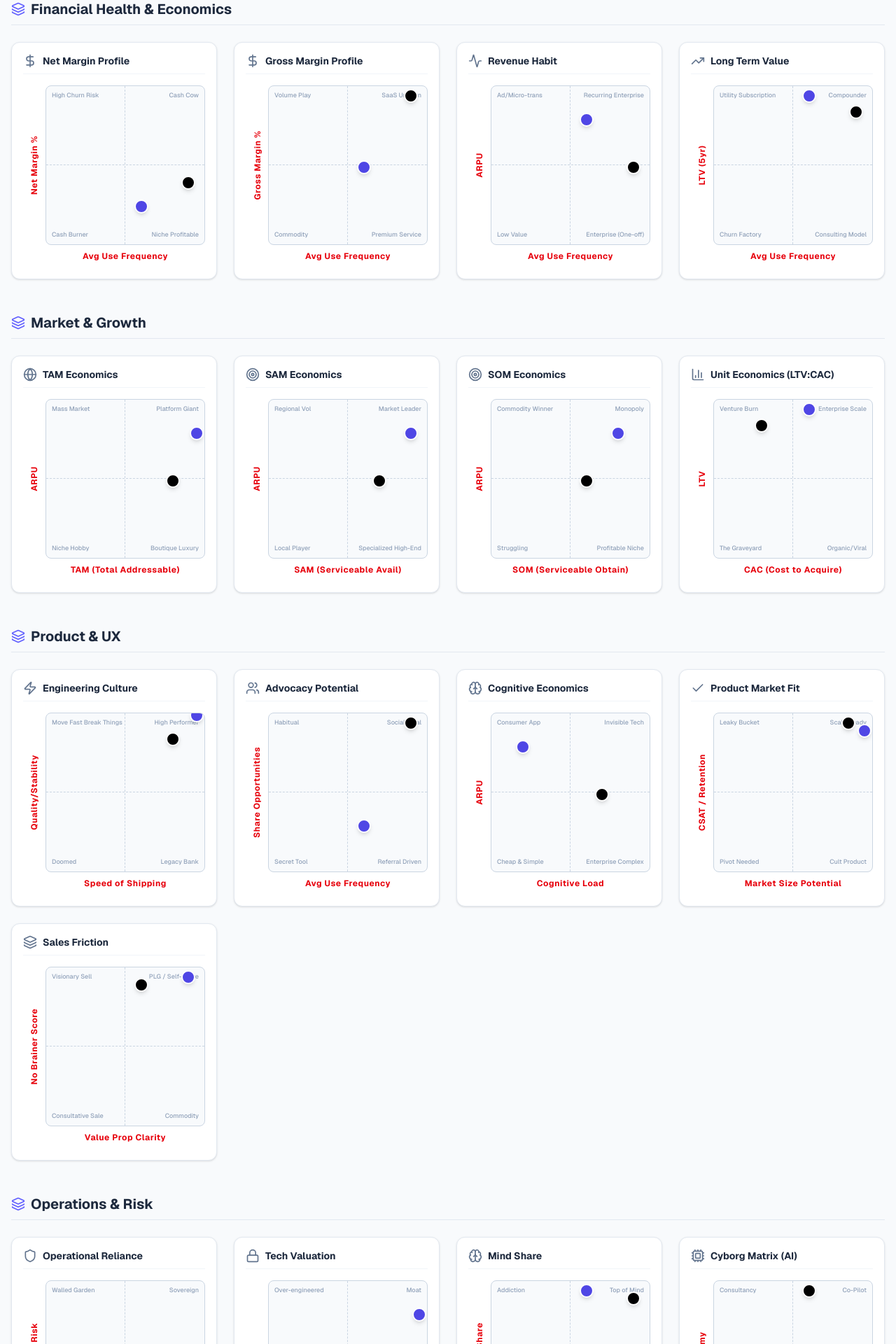
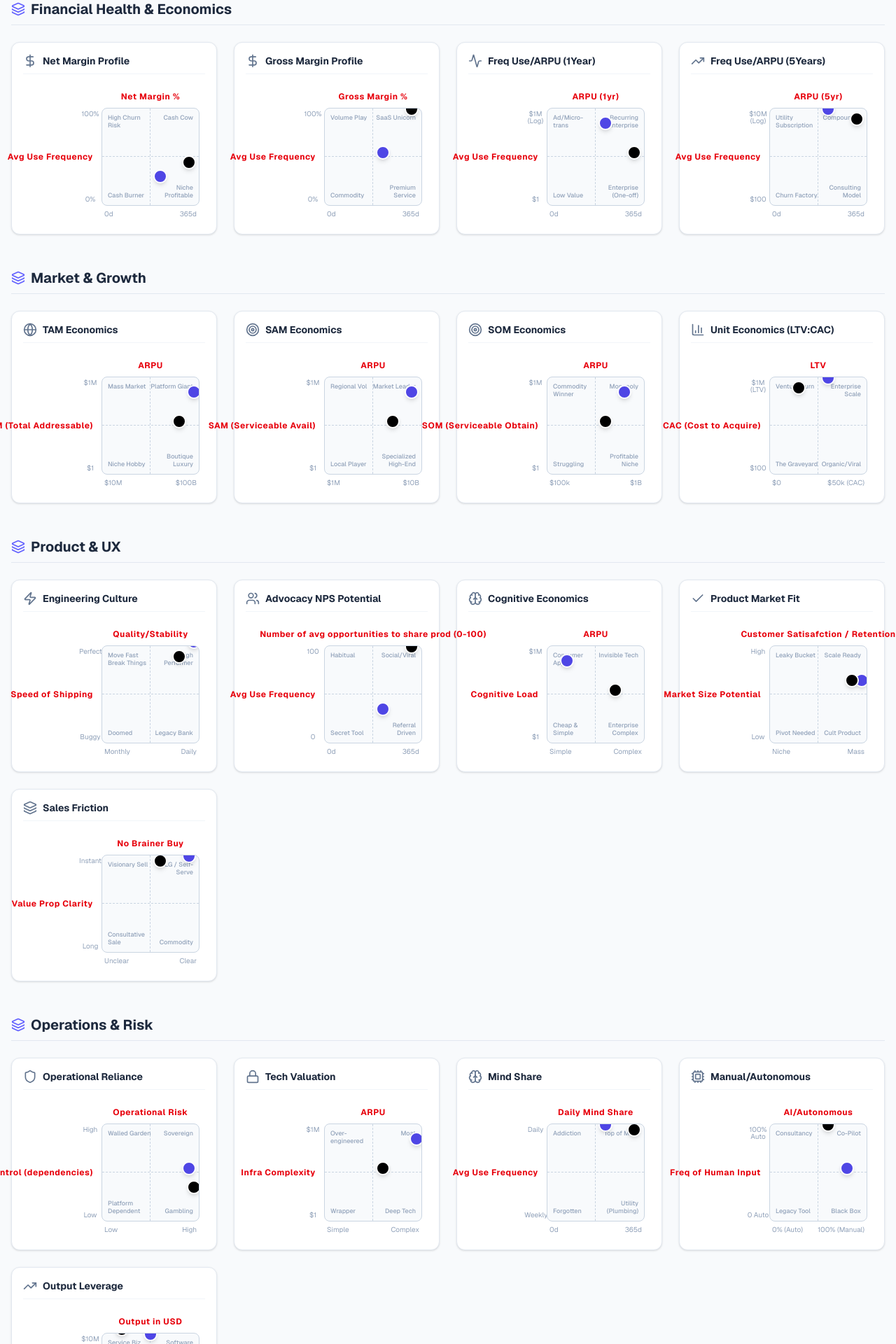
Before and after one commit to Ehtz/Dashboards-Anti, a Next.js app: page / in a window 1280 px wide. Shown: the part 200-2120 px from the top of the page at 70% size. Built offline with nearby package versions, Linux system fonts and the light colour scheme.

Commit message:
feat: implement Business Matrix Dashboard client component with predefined matrices and initial mock data.

```diff
--- a/components/BusinessMatrixDashboard.tsx
+++ b/components/BusinessMatrixDashboard.tsx
@@ -28,7 +28,8 @@ const MATRICES = [
         lowLow: 'Cash Burner',
         lowHigh: 'Niche Profitable',
         highLow: 'High Churn Risk',
-        highHigh: 'Cash Cow'
+        highHigh: 'Cash Cow',
+        xStart: '0d', xEnd: '365d', yStart: '0%', yEnd: '100%'
     },
     {
         id: 'gross-margin',
@@ -42,35 +43,38 @@ const MATRICES = [
         lowLow: 'Commodity',
         lowHigh: 'Premium Service',
         highLow: 'Volume Play',
-        highHigh: 'SaaS Unicorn'
+        highHigh: 'SaaS Unicorn',
+        xStart: '0d', xEnd: '365d', yStart: '0%', yEnd: '100%'
     },
     {
         id: 'freq-arpu',
         group: MATRIX_GROUPS.FINANCIALS,
-        title: 'Revenue Habit',
+        title: 'Freq Use/ARPU (1Year)',
         xAxis: 'Avg Use Frequency',
-        yAxis: 'ARPU',
+        yAxis: 'ARPU (1yr)',
         xKey: 'frequency',
         yKey: 'arpu',
         icon: Activity,
         lowLow: 'Low Value',
         lowHigh: 'Enterprise (One-off)',
         highLow: 'Ad/Micro-trans',
-        highHigh: 'Recurring Enterprise'
+        highHigh: 'Recurring Enterprise',
+        xStart: '0d', xEnd: '365d', yStart: '$1', yEnd: '$1M (Log)'
     },
     {
         id: 'freq-ltv',
         group: MATRIX_GROUPS.FINANCIALS,
-        title: 'Long Term Value',
+        title: 'Freq Use/ARPU (5Years)',
         xAxis: 'Avg Use Frequency',
-        yAxis: 'LTV (5yr)',
+        yAxis: 'ARPU (5yr)',
         xKey: 'frequency',
         yKey: 'ltv',
         icon: TrendingUp,
         lowLow: 'Churn Factory',
         lowHigh: 'Consulting Model',
         highLow: 'Utility Subscription',
-        highHigh: 'Compounder'
+        highHigh: 'Compounder',
+        xStart: '0d', xEnd: '365d', yStart: '$100', yEnd: '$10M (Log)'
     },
 
     // --- Row 2: Market Segments ---
@@ -86,7 +90,8 @@ const MATRICES = [
         lowLow: 'Niche Hobby',
         lowHigh: 'Boutique Luxury',
         highLow: 'Mass Market',
-        highHigh: 'Platform Giant'
+        highHigh: 'Platform Giant',
+        xStart: '$10M', xEnd: '$100B', yStart: '$1', yEnd: '$1M'
     },
     {
         id: 'sam-arpu',
@@ -100,7 +105,8 @@ const MATRICES = [
         lowLow: 'Local Player',
         lowHigh: 'Specialized High-End',
         highLow: 'Regional Vol',
-        highHigh: 'Market Leader'
+        highHigh: 'Market Leader',
+        xStart: '$1M', xEnd: '$10B', yStart: '$1', yEnd: '$1M'
     },
     {
         id: 'som-arpu',
@@ -114,7 +120,8 @@ const MATRICES = [
         lowLow: 'Struggling',
         lowHigh: 'Profitable Niche',
         highLow: 'Commodity Winner',
-        highHigh: 'Monopoly'
+        highHigh: 'Monopoly',
+        xStart: '$100k', xEnd: '$1B', yStart: '$1', yEnd: '$1M'
     },
     {
         id: 'ltv-cac',
@@ -128,7 +135,8 @@ const MATRICES = [
         lowLow: 'The Graveyard',
         lowHigh: 'Organic/Viral',
         highLow: 'Venture Burn',
-        highHigh: 'Enterprise Scale'
+        highHigh: 'Enterprise Scale',
+        xStart: '$0', xEnd: '$50k (CAC)', yStart: '$100', yEnd: '$1M (LTV)'
     },
 
     // --- Row 3: Product & UX ---
@@ -144,21 +152,23 @@ const MATRICES = [
         lowLow: 'Doomed',
         lowHigh: 'Legacy Bank',
         highLow: 'Move Fast Break Things',
-        highHigh: 'High Performer'
+        highHigh: 'High Performer',
+        xStart: 'Monthly', xEnd: 'Daily', yStart: 'Buggy', yEnd: 'Perfect'
     },
     {
         id: 'virality',
         group: MATRIX_GROUPS.PRODUCT,
-        title: 'Advocacy Potential',
+        title: 'Advocacy NPS Potential',
         xAxis: 'Avg Use Frequency',
-        yAxis: 'Share Opportunities',
+        yAxis: 'Number of avg opportunities to share prod (0-100)',
         xKey: 'frequency',
         yKey: 'shareOpp',
         icon: Users,
         lowLow: 'Secret Tool',
         lowHigh: 'Referral Driven',
         highLow: 'Habitual',
-        highHigh: 'Social/Viral'
+        highHigh: 'Social/Viral',
+        xStart: '0d', xEnd: '365d', yStart: '0', yEnd: '100'
     },
     {
         id: 'cognitive',
@@ -172,35 +182,38 @@ const MATRICES = [
         lowLow: 'Cheap & Simple',
         lowHigh: 'Enterprise Complex',
         highLow: 'Consumer App',
-        highHigh: 'Invisible Tech'
+        highHigh: 'Invisible Tech',
+        xStart: 'Simple', xEnd: 'Complex', yStart: '$1', yEnd: '$1M'
     },
     {
         id: 'pmf',
         group: MATRIX_GROUPS.PRODUCT,
         title: 'Product Market Fit',
         xAxis: 'Market Size Potential',
-        yAxis: 'CSAT / Retention',
+        yAxis: 'Customer Satisafction / Retention',
         xKey: 'marketSize',
-        yKey: 'csat',
+        yKey: 'nps',
         icon: Check,
         lowLow: 'Pivot Needed',
         lowHigh: 'Cult Product',
         highLow: 'Leaky Bucket',
-        highHigh: 'Scale Ready'
+        highHigh: 'Scale Ready',
+        xStart: 'Niche', xEnd: 'Mass', yStart: 'Low', yEnd: 'High'
     },
     {
         id: 'sales-friction',
         group: MATRIX_GROUPS.PRODUCT,
         title: 'Sales Friction',
         xAxis: 'Value Prop Clarity',
-        yAxis: 'No Brainer Score',
+        yAxis: 'No Brainer Buy',
         xKey: 'clarity',
         yKey: 'buyability',
         icon: Layers,
         lowLow: 'Consultative Sale',
         lowHigh: 'Commodity',
         highLow: 'Visionary Sell',
-        highHigh: 'PLG / Self-Serve'
+        highHigh: 'PLG / Self-Serve',
+        xStart: 'Unclear', xEnd: 'Clear', yStart: 'Long', yEnd: 'Instant'
     },
 
     // --- Row 4: Operations & Risk ---
@@ -208,7 +221,7 @@ const MATRICES = [
         id: 'risk-control',
         group: MATRIX_GROUPS.OPERATIONS,
         title: 'Operational Reliance',
-        xAxis: 'Dependency Control',
+        xAxis: 'Degree of control (dependencies)',
         yAxis: 'Operational Risk',
         xKey: 'control',
         yKey: 'risk',
@@ -216,7 +229,8 @@ const MATRICES = [
         lowLow: 'Platform Dependent',
         lowHigh: 'Gambling',
         highLow: 'Walled Garden',
-        highHigh: 'Sovereign'
+        highHigh: 'Sovereign',
+        xStart: 'Low', xEnd: 'High', yStart: 'Low', yEnd: 'High'
     },
     {
         id: 'tech-value',
@@ -230,7 +244,8 @@ const MATRICES = [
         lowLow: 'Wrapper',
         lowHigh: 'Deep Tech',
         highLow: 'Over-engineered',
-        highHigh: 'Moat'
+        highHigh: 'Moat',
+        xStart: 'Simple', xEnd: 'Complex', yStart: '$1', yEnd: '$1M'
     },
     {
         id: 'mindshare',
@@ -244,35 +259,38 @@ const MATRICES = [
         lowLow: 'Forgotten',
         lowHigh: 'Utility (Plumbing)',
         highLow: 'Addiction',
-        highHigh: 'Top of Mind'
+        highHigh: 'Top of Mind',
+        xStart: '0d', xEnd: '365d', yStart: 'Weekly', yEnd: 'Daily'
     },
     {
         id: 'cyborg',
         group: MATRIX_GROUPS.OPERATIONS,
-        title: 'Cyborg Matrix (AI)',
-        xAxis: 'Human Input Freq',
-        yAxis: 'AI Autonomy',
+        title: 'Manual/Autonomous',
+        xAxis: 'Freq of Human Input',
+        yAxis: 'AI/Autonomous',
         xKey: 'humanInput',
         yKey: 'aiAutonomy',
         icon: Cpu,
         lowLow: 'Legacy Tool',
         lowHigh: 'Black Box',
         highLow: 'Consultancy',
-        highHigh: 'Co-Pilot'
+        highHigh: 'Co-Pilot',
+        xStart: '0% (Auto)', xEnd: '100% (Manual)', yStart: '0 Auto', yEnd: '100% Auto'
     },
     {
         id: 'leverage',
         group: MATRIX_GROUPS.OPERATIONS,
         title: 'Output Leverage',
-        xAxis: 'Time Input (1yr)',
-        yAxis: 'Output ($)',
+        xAxis: '1 year time',
+        yAxis: 'Output in USD',
         xKey: 'timeInput',
         yKey: 'output',
         icon: TrendingUp,
         lowLow: 'Slog',
         lowHigh: 'High Leverage',
         highLow: 'Service Biz',
-        highHigh: 'Software Scale'
+        highHigh: 'Software Scale',
+        xStart: '0 hrs', xEnd: '2000 hrs', yStart: '$0', yEnd: '$10M'
     }
 ];
 
@@ -398,10 +416,23 @@ const MatrixChart = ({ matrix, businesses, onUpdateScore }: any) => {
             </div>
 
             {/* Chart Wrapper with space for axes */}
-            <div className="relative pl-8 pb-8 ">
-                {/* Y Axis Label */}
-                <div className="absolute left-0 top-0 bottom-8 flex items-center justify-center pointer-events-none w-8">
-                    <span className="text-xs font-bold -rotate-90 text-red-600 whitespace-nowrap tracking-wider">{matrix.yAxis}</span>
+            <div className="relative pl-28 pt-8 pb-6 pr-2">
+                {/* Y Axis Label - Top Center */}
+                <div className="absolute top-0 left-28 right-2 flex items-center justify-center pointer-events-none h-8">
+                    <span className="text-xs font-bold text-red-600 whitespace-nowrap tracking-wider">{matrix.yAxis}</span>
+                </div>
+
+                {/* X Axis Label - Left Center (Horizontal) */}
+                <div className="absolute left-0 top-8 bottom-6 w-28 flex items-center justify-end pr-3 pointer-events-none">
+                    <span className="text-xs font-bold text-red-600 whitespace-nowrap tracking-wider">{matrix.xAxis}</span>
+                </div>
+
+                {/* Y Axis Start/End Labels */}
+                <div className="absolute left-20 top-8 w-8 text-center pointer-events-none">
+                    <span className="text-[10px] text-slate-400 leading-none block mt-1">{matrix.yEnd}</span>
+                </div>
+                <div className="absolute left-20 bottom-6 w-8 text-center pointer-events-none">
+                    <span className="text-[10px] text-slate-400 leading-none block mb-1">{matrix.yStart}</span>
                 </div>
 
                 {/* Chart Area */}
@@ -461,9 +492,12 @@ const MatrixChart = ({ matrix, businesses, onUpdateScore }: any) => {
                     })}
                 </div>
 
-                {/* X Axis Label */}
-                <div className="absolute bottom-0 left-8 right-0 flex items-center justify-center pointer-events-none h-8">
-                    <span className="text-xs font-bold text-red-600 whitespace-nowrap tracking-wider">{matrix.xAxis}</span>
+                {/* X Axis Start/End Labels */}
+                <div className="absolute bottom-0 left-28 h-6 flex items-center pointer-events-none pl-1">
+                    <span className="text-[10px] text-slate-400 leading-none">{matrix.xStart}</span>
+                </div>
+                <div className="absolute bottom-0 right-2 h-6 flex items-center pointer-events-none pr-1">
+                    <span className="text-[10px] text-slate-400 leading-none">{matrix.xEnd}</span>
                 </div>
             </div>
         </div>
```
